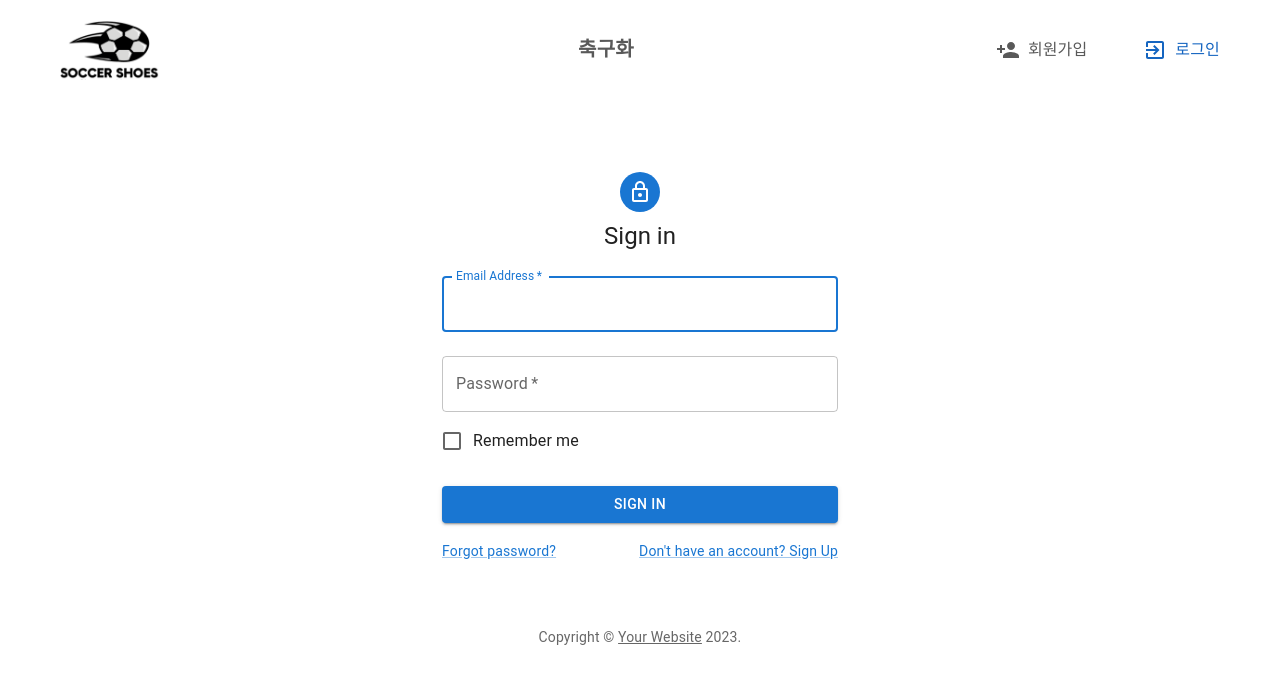
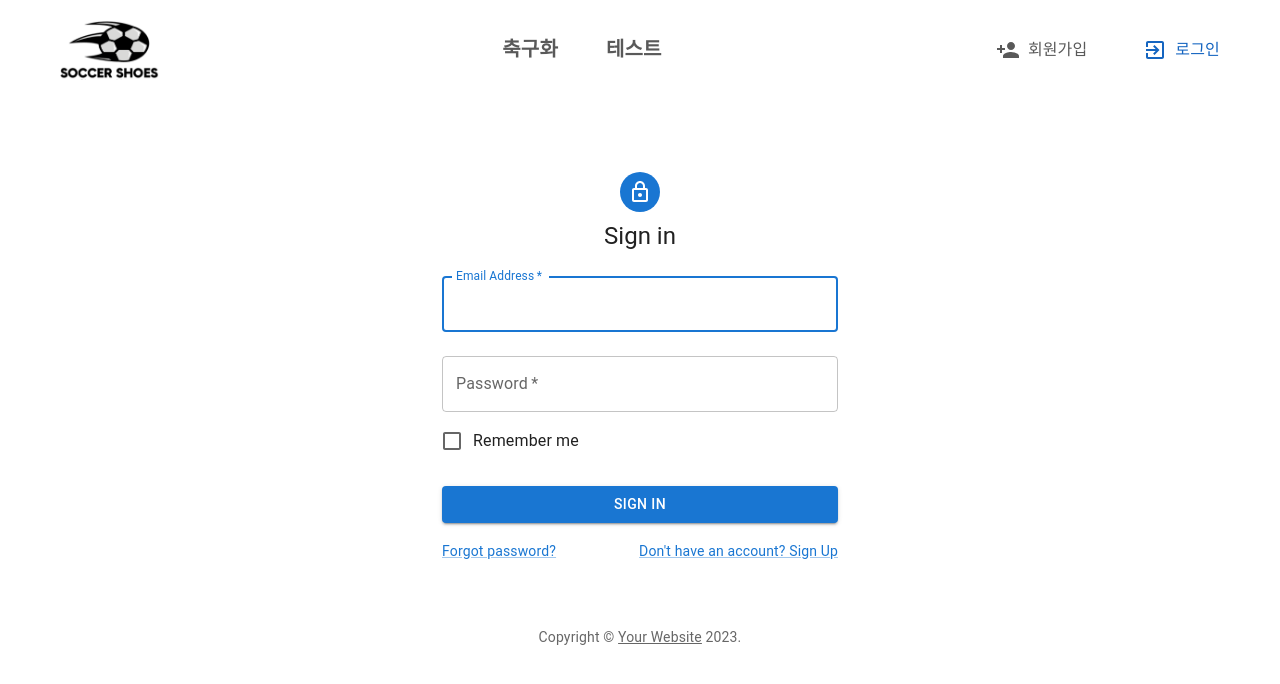
Before and after one commit to MDandersonm/shop1-front, a React (Create React App) app: page /sign-in in a window 1280 px wide. Shown: the top 684 px of the page. Built offline with nearby package versions, Linux system fonts and the light colour scheme.

Commit message:
test: [김영진] 임시 코드 (커밋저장용)

```diff
--- a/src/components/Navbar.tsx
+++ b/src/components/Navbar.tsx
@@ -6,7 +6,7 @@ import ActiveNavLink from "./ActiveNavLink";
 
 const Navbar: React.FC = () => {
   return (
-    <nav className="navbar navbar-custom" style={{ height: "100px" }}>
+    <nav className="navbar navbar-custom" style={{ height: "100px" , minWidth: "800px"  }}>
       <div className="container-fluid">
         <div className="d-flex justify-content-between w-100 align-items-center">
           <ul className="navbar-nav">
@@ -20,15 +20,24 @@ const Navbar: React.FC = () => {
               </Link>
             </li>
           </ul>
-          <ul className="navbar-nav">
+          <ul className="navbar-nav  d-flex flex-row">
             <li className="nav-item">
               <ActiveNavLink
                 to="/product-list"
                 activeClassName="active-link"
                 className="nav-link"
               >
-                <span className="h5" style={{fontWeight: "bold"}}>축구화</span>
+                <span className="h5" style={{ fontWeight: "bold" }}>
+                  축구화
+                </span>
               </ActiveNavLink>
+            </li>
+            <li className="nav-item mx-5">
+              <NavLink className="nav-link" to="/userOnly/product-test">
+                <span className="h5" style={{ fontWeight: "bold" }}>
+                  테스트
+                </span>
+              </NavLink>
             </li>
           </ul>
 
--- /dev/null
+++ b/src/pages/product/productTest.tsx
@@ -0,0 +1,29 @@
+import React,{useEffect} from 'react';
+import axios from "axios";
+import { useSelector } from "react-redux";
+import { RootState } from "@/redux/reducers";
+
+const ProductTest = () => {
+    const user = useSelector((state: RootState) => state.user); // Get the current user state
+    console.log("user.isLoggedIn:",user.isLoggedIn)
+    const baseURL="http://localhost:8888"
+    useEffect( ()=>{
+        getTodos();
+    },[])
+    async function getTodos(){
+        await axios(baseURL+"/todo/one")
+        .then( (res)=>{
+            console.log(res.data)
+        })
+        .catch((error)=>{
+            console.error(error);
+        })
+    }
+    return (
+        <div>
+            hello
+        </div>
+    );
+};
+
+export default ProductTest;
--- a/src/router/productRoutes.ts
+++ b/src/router/productRoutes.ts
@@ -1,3 +1,4 @@
+import productTest from "../pages/product/productTest";
 import ProductListPage from "../pages/product/productListPage";
 
 
@@ -6,6 +7,10 @@ const productRoutes = [
     path: "/product-list",
     component: ProductListPage,
   },
+  {
+    path: "/userOnly/product-test",
+    component: productTest,
+  },
 
 
 ];
```
Also changed, not shown: 리액트하는법.txt.
